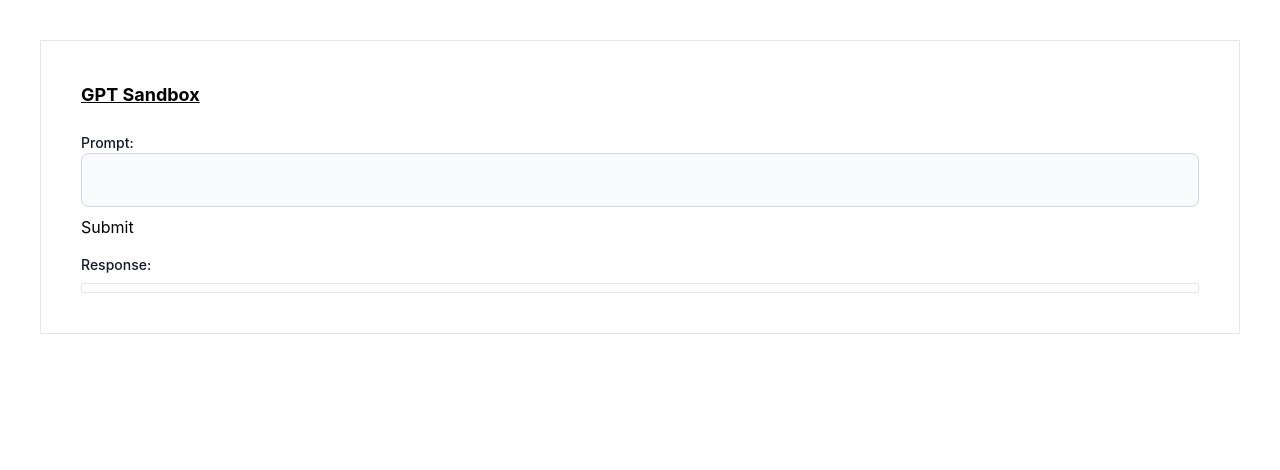
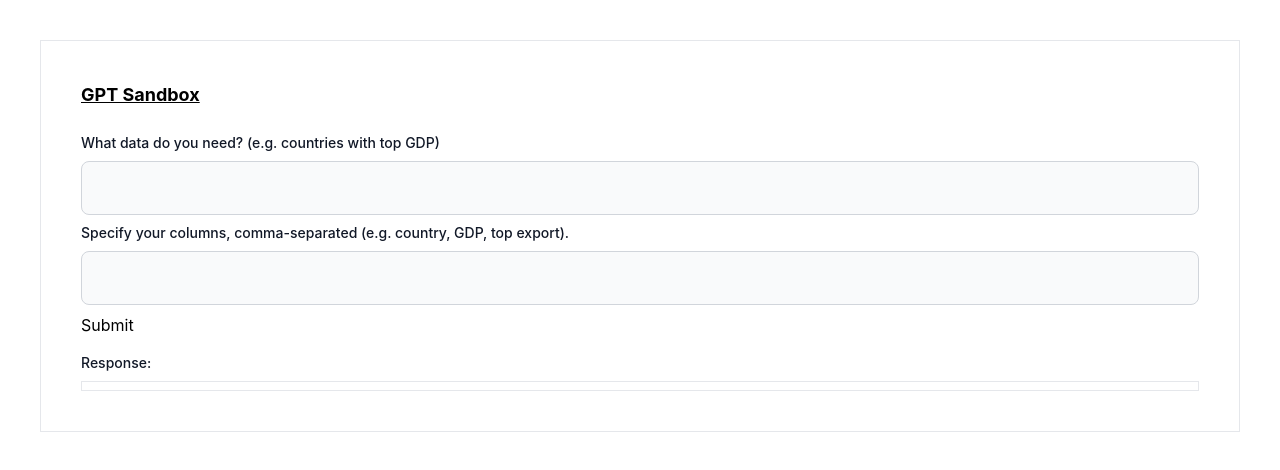
Before and after one commit to mshumayl/gpt-to-csv, a React (Create React App) app: page / in a window 1280 px wide. Shown: the top 470 px of the page. Built offline with nearby package versions, Linux system fonts and the light colour scheme.

Commit message:
User input prompt

```diff
--- a/src/App.tsx
+++ b/src/App.tsx
@@ -7,6 +7,8 @@
   const [data, setData] = useState(null);
   const [buttonClicked, setButtonClicked] = useState(false);
 
+  const [request, setRequest] = useState('');
+  const [columns, setColumns] = useState('');
 
   useEffect(() => {
     async function fetchData() {
@@ -17,10 +19,7 @@
         apiKey: process.env.REACT_APP_OPENAI_API_KEY,
       });
 
-
-      const userReq = "country GDP per capita"
-      const userCols = "country, GDP per capita"
-      const prompt = `Give me an accurate data of ${userReq} with the following columns: ${userCols}. Please return the data in the form of array of arrays. If you do not have high-confidence, high-accuracy data, please return null.`
+      const prompt = `Give me an accurate data of ${request} with the following columns: ${columns}. Please return the data in the form of array of arrays.`
 
       const openai = new OpenAIApi(configuration);
 
@@ -43,16 +42,29 @@
     if (buttonClicked) {
       fetchData();
     }
+
   }, [buttonClicked]);
 
   function handleButtonClick() {
+    const reqElement = document.getElementById('user-request') as HTMLInputElement;
+    const colsElement = document.getElementById('user-columns') as HTMLInputElement;
+
+    const reqValue = reqElement?.value;
+    const colsValue = colsElement?.value;
+
+    setRequest(reqValue);
+    setColumns(colsValue);
+
     setButtonClicked(true);
   }
 
   return (
     <div>
-      <label htmlFor="prompt-input" className="block mb-2 text-sm font-medium text-gray-900 dark:text-white">Prompt:
-        <input type="text" id="prompt-input" className="block w-full p-4 text-gray-900 border border-gray-300 rounded-lg bg-gray-50 sm:text-md focus:ring-blue-500 focus:border-blue-500 dark:bg-gray-700 dark:border-gray-600 dark:placeholder-gray-400 dark:text-white dark:focus:ring-blue-500 dark:focus:border-blue-500"/>
+      <label htmlFor="user-request" className="block mb-2 text-sm font-medium text-gray-900 dark:text-white">What data do you need? (e.g. countries with top GDP)
+        <input type="text" id="user-request" defaultValue={request} className="block w-full mt-2 p-4 text-gray-900 border border-gray-300 rounded-lg bg-gray-50 sm:text-md focus:ring-blue-500 focus:border-blue-500 dark:bg-gray-700 dark:border-gray-600 dark:placeholder-gray-400 dark:text-white dark:focus:ring-blue-500 dark:focus:border-blue-500"/>
+      </label>
+      <label htmlFor="user-columns" className="block mb-2 text-sm font-medium text-gray-900 dark:text-white">Specify your columns, comma-separated (e.g. country, GDP, top export).
+        <input type="text" id="user-columns" defaultValue={columns} className="block w-full mt-2 p-4 text-gray-900 border border-gray-300 rounded-lg bg-gray-50 sm:text-md focus:ring-blue-500 focus:border-blue-500 dark:bg-gray-700 dark:border-gray-600 dark:placeholder-gray-400 dark:text-white dark:focus:ring-blue-500 dark:focus:border-blue-500"/>
       </label>
       <button onClick={handleButtonClick} className="btn btn-primary">Submit</button>
       <div className="block mb-2 mt-4 text-sm font-medium text-gray-900 dark:text-white">Response:</div>
```
